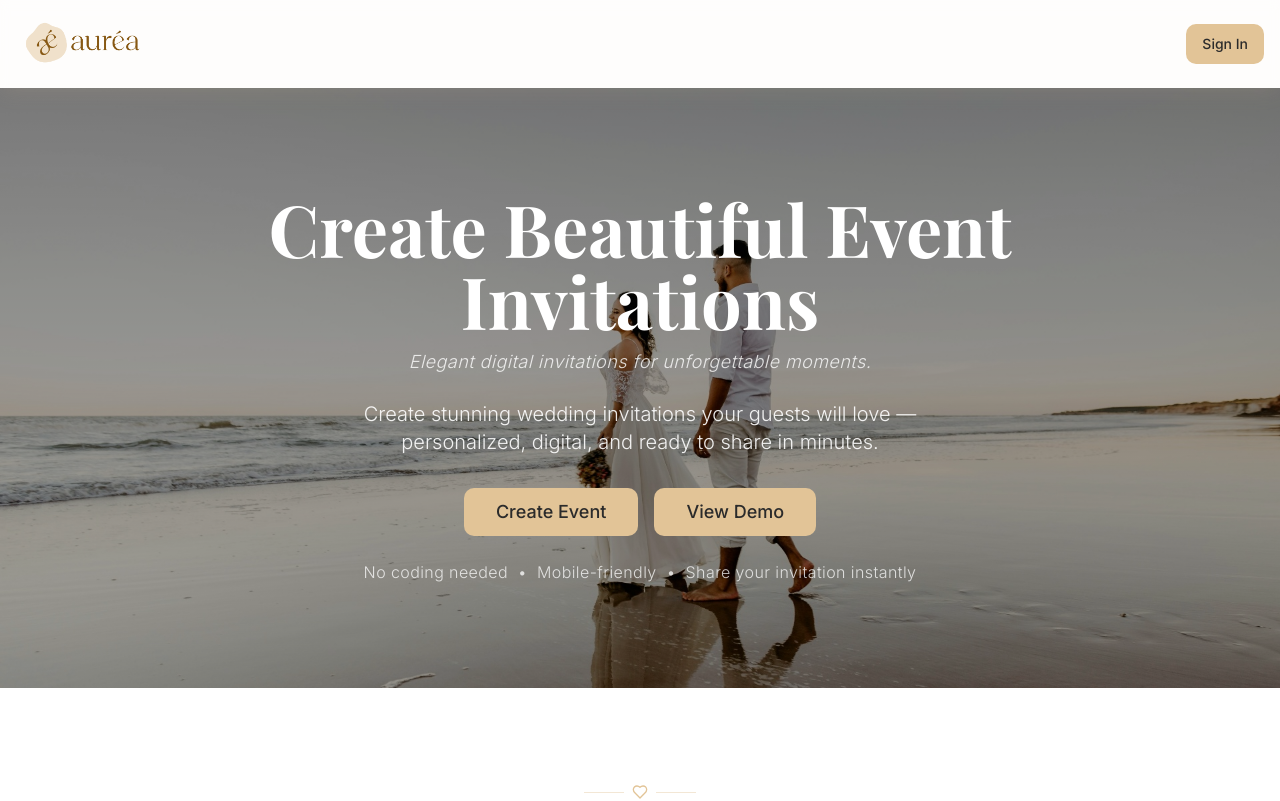
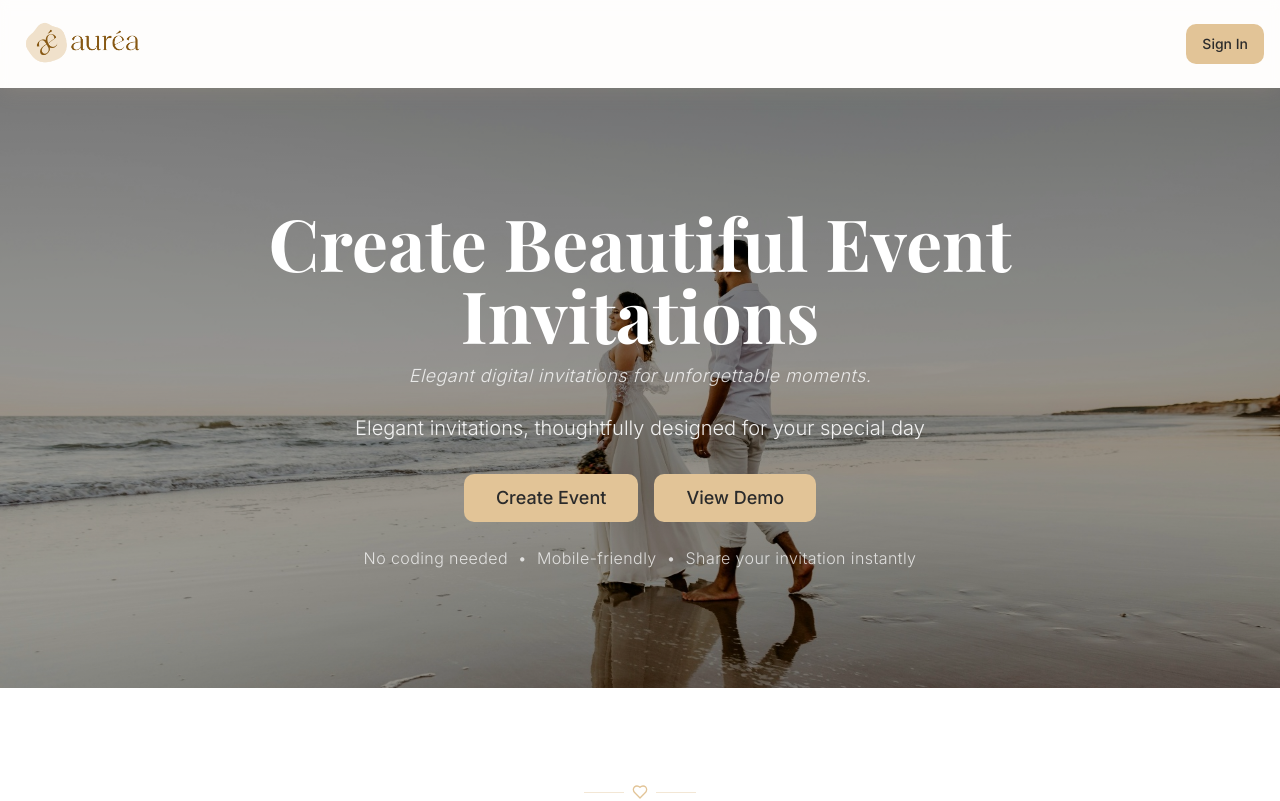
Before and after one commit to nazihsaba/vows-voyage-creator, a React (Vite) app: page / in a window 1280 px wide. Shown: the top 801 px of the page. Built offline with nearby package versions, Linux system fonts and the light colour scheme; the HTML template or start-up script is replaced by a standard one.

Commit message:
Update wedding subheadline

```diff
--- a/src/pages/Index.tsx
+++ b/src/pages/Index.tsx
@@ -71,7 +71,7 @@ const Index = () => {
             Elegant digital invitations for unforgettable moments.
           </p>
           <p className="text-lg md:text-xl mb-8 font-light max-w-2xl mx-auto opacity-90">
-            Create stunning wedding invitations your guests will love — personalized, digital, and ready to share in minutes.
+            Elegant invitations, thoughtfully designed for your special day
           </p>
           <div className="flex flex-col sm:flex-row gap-4 justify-center items-center mb-6">
             <Button
```
